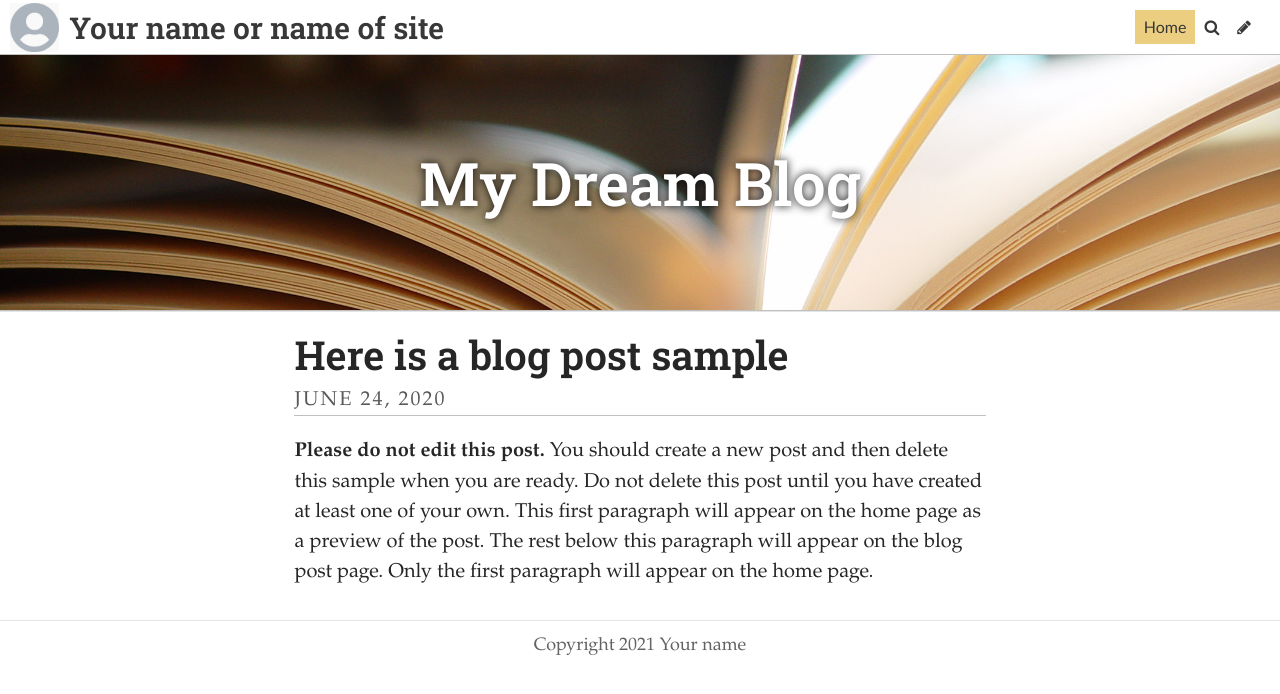
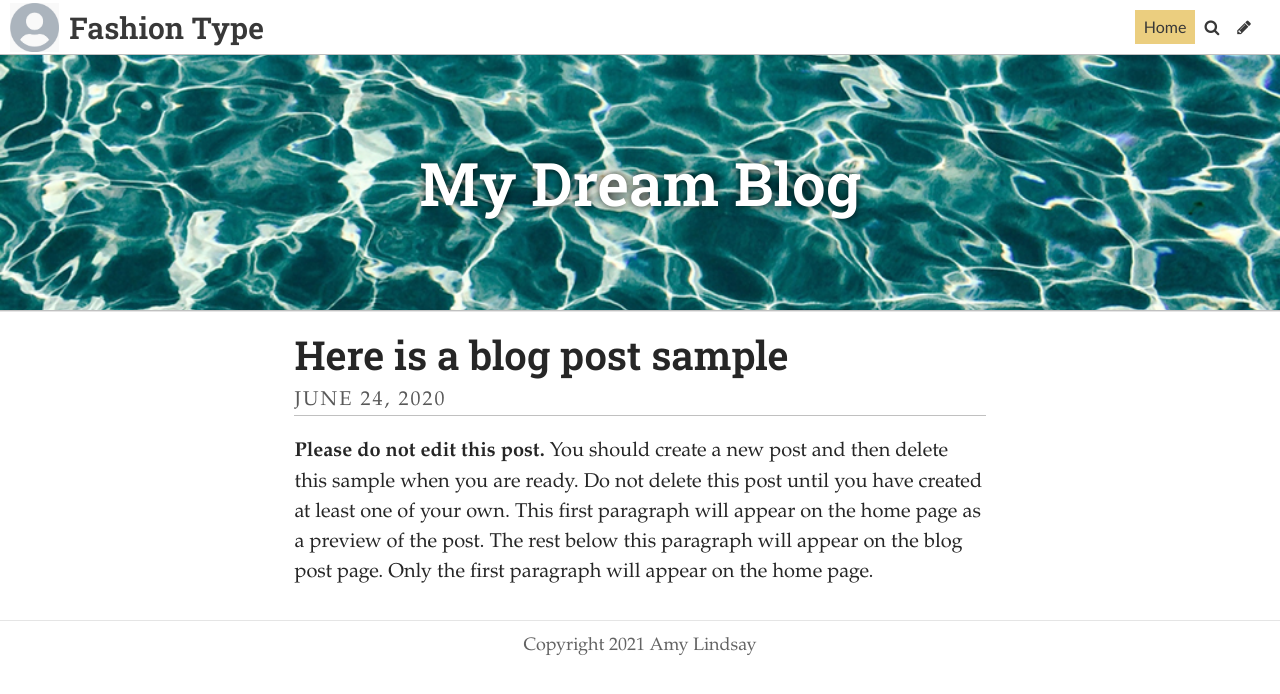
Before and after one commit to AmyLindsay1/TypographicDesign, a Jekyll site: the page built from index.html, in a window 1280 px wide. Shown: the top 694 px of the page. Built offline with Jekyll 4.4.1, drawn with Linux system fonts in a browser that asks for light colours; some web fonts are replaced; the list of posts is cut into pages by our own code.

Commit message:
Update Settings “general”

```diff
--- a/_data/settings.yml
+++ b/_data/settings.yml
@@ -1,13 +1,13 @@
-title: Your name or name of site
-description: A website with a blog
+title: Fashion Type
+description: "How Fashion Brands use type "
+footer_text: Copyright 2021 Amy Lindsay
+header_feature_image: ../uploads/placeholder3.jpg
 header_text: My Dream Blog
 header_text_color: "#ffffff"
-footer_text: Copyright 2021 Your name
-header_feature_image: ../uploads/pages.jpg
-bannerheight: "20vmax"
-navbarheight: "55px"
-gridlayout: false
+bannerheight: 20vmax
+navbarheight: 55px
 logo: /uploads/logo.jpg
 favicon: /uploads/favicon.ico
+gridlayout: false
+fixednavbar: false
 upzoom: true
-fixednavbar: false
```
